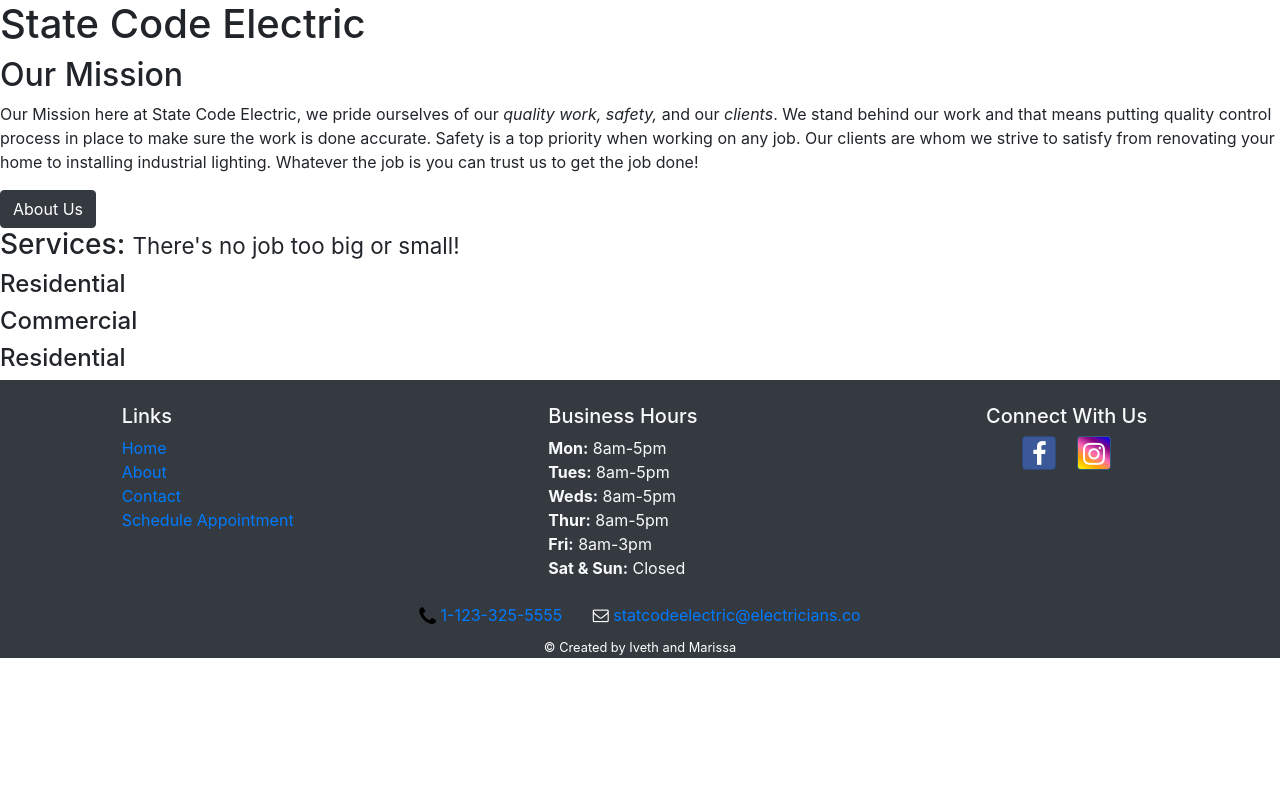
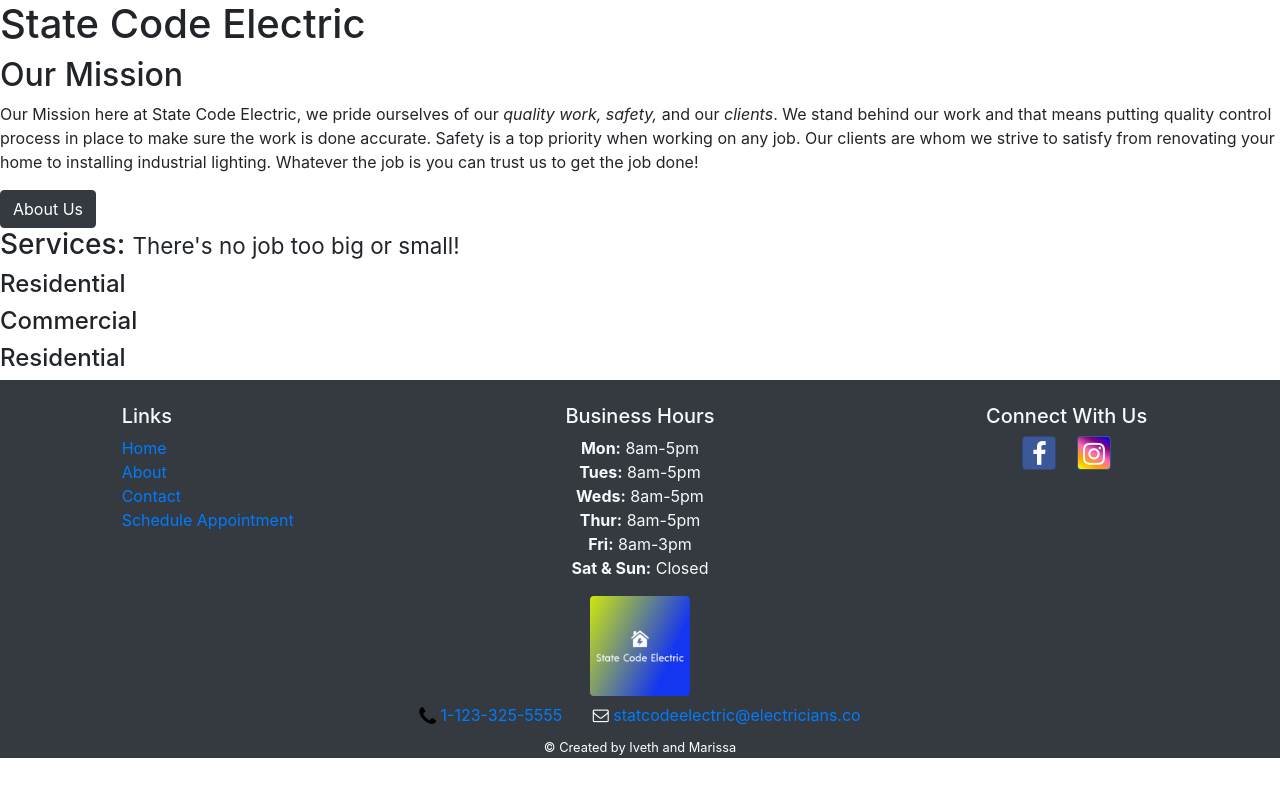
Before and after one commit to issa18/Portfolio, a website: page index.html in a window 1280 px wide. Drawn offline with nearby package versions, Linux system fonts and the light colour scheme.

Commit message:
added logo in footer

```diff
--- a/index.html
+++ b/index.html
@@ -17,7 +17,8 @@
     <link rel="stylesheet" href="node_modules/bootstrap-social/bootstrap-social.css" />
     <link rel="stylesheet" href="css/styles.css" />
 
-    <title>🔌 State Code Electric</title>
+    <title>State Code Electric</title>
+    <link rel="shortcut icon" href="img/profile.png">
 </head>
 <body>
     <header>
@@ -44,7 +45,7 @@
     <footer>
         <div class="container-fluid bg-dark">
             <div class="row text-light pt-4 text-center">
-                <div class="col-sm-3 offset-sm-1 text-sm-left">
+                <div class="col-sm-2 offset-sm-1 text-sm-left">
                     <h5>Links</h5>
                     <ul class="list-unstyled">
                         <li><a href="#">Home</a></li>
@@ -53,7 +54,7 @@
                         <li><a href="#">Schedule Appointment</a></li>
                     </ul>
                 </div>
-                <div class="col-sm-3 text-sm-left offset-1 d-none d-sm-block">
+                <div class="col-sm-4 offset-sm-1 d-none d-sm-block">
                     <h5>Business Hours</h5>
                     <ul class="list-unstyled">
                         <li><strong>Mon:</strong> 8am-5pm</li>
@@ -92,12 +93,22 @@
                     <a class="btn btn-social-icon btn-instagram" href="http://instagram.com/"><i class="fa fa-instagram instagram-icon" ></i></a>
                 </div>
             </div>
+
+            <div class="row">
+                <div class="col">
+                    <div class="text-center">
+                        <img class="rounded" src="img/default.png" alt="State Code Electric Logo" height="100px" width="100px">
+                    </div>
+                </div>
+            </div>
+
             <div class="row text-white">
                 <div class="col text-center">
                     <a href="tel:+123325555" role="button" class="btn btn-link"><i class="fa fa-phone fa-lg"></i> 1-123-325-5555</a>
                     <a href="mailto:statcodeelectric@electricians.co" role="button" class="btn btn-link"><i class="fa fa-envelope-o"></i> statcodeelectric@electricians.co</a>
                 </div>
             </div>
+
             <div class="row text-white text-center">
                 <div class="col">
                     <small>&copy; Created by Iveth and Marissa</small>
```
Also changed, not shown: img/cover.png (added), img/default.png (added), img/profile.png (added).
